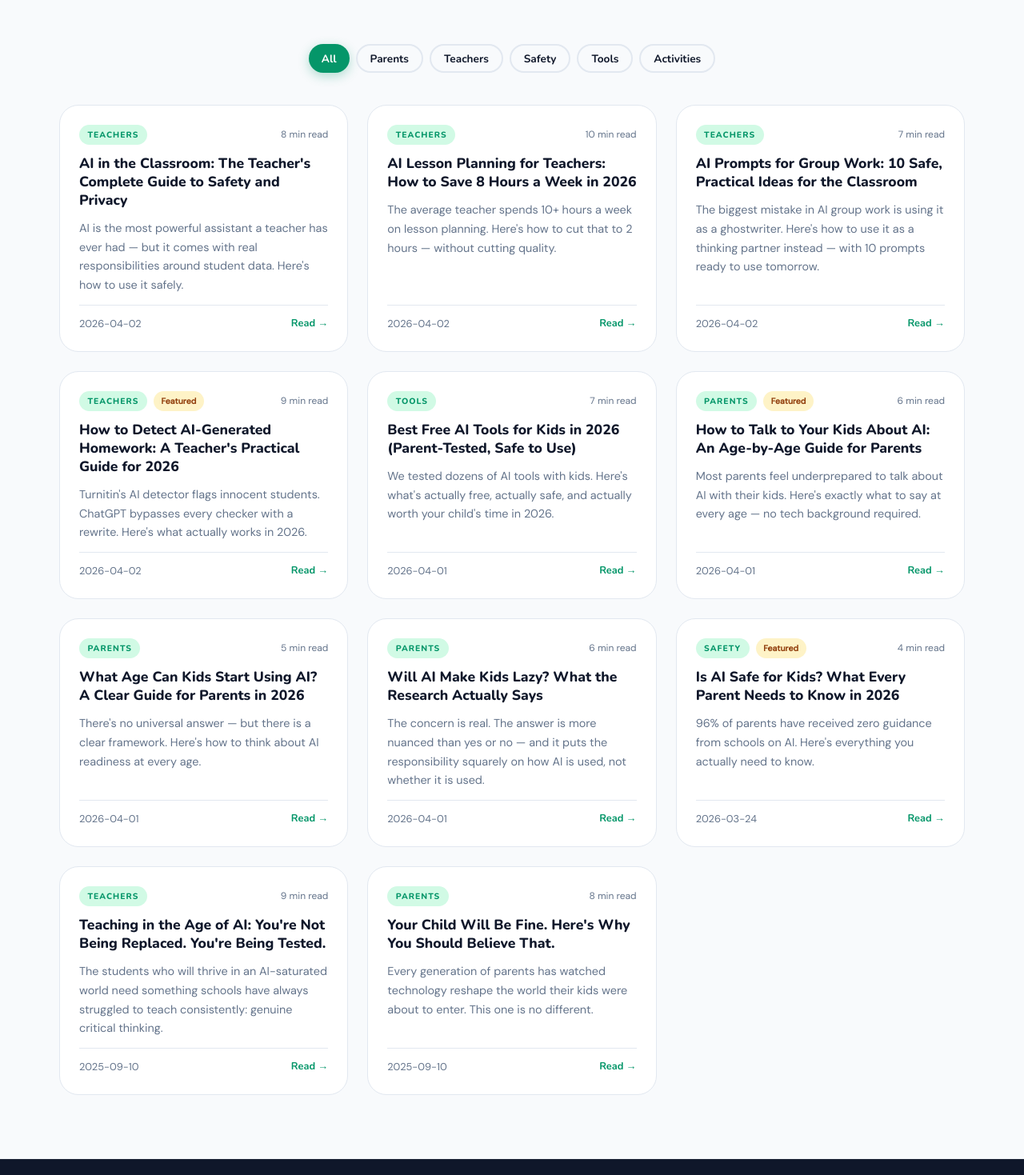
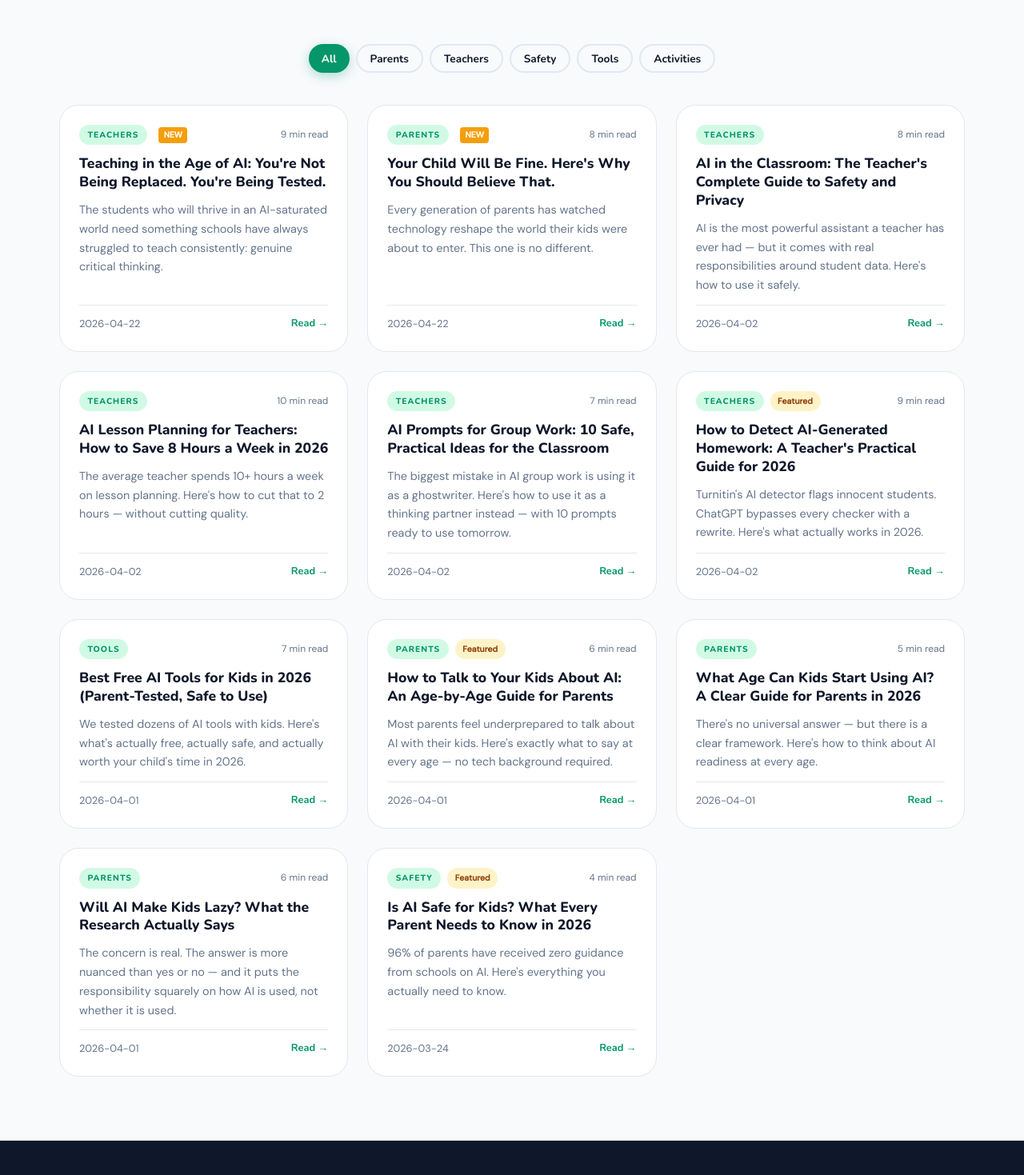
Before and after one commit to kenyjohn/avenircore-kids, a React (Vite) app: page /blog in a window 1280 px wide. Shown: the part 321-1790 px from the top of the page at 80% size. Built offline with nearby package versions, Linux system fonts and the light colour scheme.

Commit message:
fix: update blog dates, syndicate content, and add NEW UI badges

```diff
--- a/src/pages/BlogIndex.jsx
+++ b/src/pages/BlogIndex.jsx
@@ -57,6 +57,7 @@ const BlogIndex = () => {
                 <article className="blog-card">
                   <div className="blog-card-meta">
                     <span className="blog-card-tag">{post.category}</span>
+                    {post.isNew && <span className="blog-card-new" style={{ background: 'var(--color-amber)', color: 'white', padding: '0.1rem 0.4rem', borderRadius: '4px', fontSize: '0.65rem', marginLeft: '0.4rem', fontWeight: 'bold' }}>NEW</span>}
                     {post.featured && <span className="blog-card-featured">Featured</span>}
                     {post.readingTime && <span className="blog-card-time">{post.readingTime}</span>}
                   </div>
--- a/src/pages/PillarPage.jsx
+++ b/src/pages/PillarPage.jsx
@@ -9,6 +9,7 @@ const PILLAR_ARTICLES = [
   { slug: 'how-to-talk-to-kids-about-ai', icon: '💬', order: 3 },
   { slug: 'free-ai-tools-for-kids-2026', icon: '🛠️', order: 4 },
   { slug: 'will-ai-make-kids-lazy', icon: '🧠', order: 5 },
+  { slug: 'your-child-will-be-fine-ai-future', icon: '🌱', order: 6 },
 ]
 
 const pillarSchema = {
@@ -152,6 +153,7 @@ const PillarPage = () => {
                   <div className="pillar-article-body">
                     <div style={{ display: 'flex', alignItems: 'center', gap: '0.75rem', marginBottom: '0.4rem', flexWrap: 'wrap' }}>
                       <span className="section-label" style={{ margin: 0, fontSize: '0.6rem' }}>{post.category}</span>
+                      {post.isNew && <span style={{ background: 'var(--color-amber)', color: 'white', padding: '0.1rem 0.4rem', borderRadius: '4px', fontSize: '0.6rem', fontWeight: 'bold' }}>NEW</span>}
                       {post.readingTime && (
                         <span style={{ fontSize: '0.75rem', color: 'var(--color-text-muted)' }}>{post.readingTime}</span>
                       )}
--- a/src/pages/TeacherHub.jsx
+++ b/src/pages/TeacherHub.jsx
@@ -8,6 +8,7 @@ const TEACHER_ARTICLES = [
   { slug: 'detect-ai-homework-guide', icon: '🔍', order: 2 },
   { slug: 'ai-lesson-planning-for-teachers', icon: '📚', order: 3 },
   { slug: 'ai-prompts-for-group-work', icon: '🤝', order: 4 },
+  { slug: 'teaching-in-the-age-of-ai-not-being-replaced', icon: '🍎', order: 5 },
 ]
 
 const teacherHubSchema = {
@@ -155,6 +156,7 @@ const TeacherHub = () => {
                   <div className="pillar-article-body">
                     <div style={{ display: 'flex', alignItems: 'center', gap: '0.75rem', marginBottom: '0.4rem' }}>
                       <span className="section-label" style={{ margin: 0, fontSize: '0.6rem', color: 'var(--color-teacher)', background: 'var(--color-teacher-soft)', borderColor: 'var(--color-teacher-light)' }}>FOR EDUCATORS</span>
+                      {post.isNew && <span style={{ background: 'var(--color-amber)', color: 'white', padding: '0.1rem 0.4rem', borderRadius: '4px', fontSize: '0.6rem', fontWeight: 'bold' }}>NEW</span>}
                       <span style={{ fontSize: '0.75rem', color: 'var(--color-text-muted)' }}>{post.readingTime}</span>
                     </div>
                     <h2 className="pillar-article-title">{post.title}</h2>
--- a/src/posts/teaching-in-the-age-of-ai-not-being-replaced.mdx
+++ b/src/posts/teaching-in-the-age-of-ai-not-being-replaced.mdx
@@ -1,7 +1,8 @@
 export const title = "Teaching in the Age of AI: You're Not Being Replaced. You're Being Tested."
 export const description = "The students who will thrive in an AI-saturated world need something schools have always struggled to teach consistently: genuine critical thinking. That's your territory, not the machine's."
 export const excerpt = "The students who will thrive in an AI-saturated world need something schools have always struggled to teach consistently: genuine critical thinking."
-export const date = "2025-09-10"
+export const date = "2026-04-22"
+export const isNew = true
 export const category = "Teachers"
 export const keywords = "AI in education, teaching critical thinking, AI literacy classroom, future ready students, educator resources"
 export const author = "AvenirCore Team"
@@ -47,6 +48,8 @@ AI is extremely confident. It hedges sometimes, but when it's wrong it's usually
 
 You've been teaching this for years. It just has higher stakes now.
 
+<NewsletterCTA variant="mid" role="teacher" />
+
 ## Practical Ground: What's Worth Changing
 
 Not everything needs to change. But some things do.
@@ -79,4 +82,6 @@ The machine is not coming for your job. It's arriving in your classroom as one m
 
 ---
 
+<NewsletterCTA variant="end" role="teacher" />
+
 *AvenirCore's TeacherHub gives educators ready-to-use AI literacy resources for ages 6–14: lesson scaffolds, classroom discussion guides, and curriculum-linked activities designed to build genuine critical thinking. Everything is free to explore. [Visit TeacherHub →](/teachers)*
--- a/src/posts/your-child-will-be-fine-ai-future.mdx
+++ b/src/posts/your-child-will-be-fine-ai-future.mdx
@@ -1,7 +1,8 @@
 export const title = "Your Child Will Be Fine. Here's Why You Should Believe That."
 export const description = "Every generation of parents has watched technology reshape the world their kids were about to enter. This one is no different — except we're living through it in real time, which makes it feel bigger than it probably is."
 export const excerpt = "Every generation of parents has watched technology reshape the world their kids were about to enter. This one is no different."
-export const date = "2025-09-10"
+export const date = "2026-04-22"
+export const isNew = true
 export const category = "Parents"
 export const keywords = "AI literacy, future of work, raising children, parenting in the digital age, AI jobs"
 export const author = "AvenirCore Team"
@@ -41,6 +42,8 @@ That fear is more real than the ATM analogy. And it doesn't have a clean answer,
 
 Your parents couldn't prepare you for the internet. Their parents couldn't prepare them for the world that came after World War II. What got passed down wasn't specific knowledge. It was judgment, steadiness, the habit of paying attention. The fact that you're thinking carefully about this right now — that *is* something you can pass on.
 
+<NewsletterCTA variant="mid" role="parent" />
+
 ## What You Can Actually Do
 
 The most useful thing you can do for a child growing up with AI is not to make them an AI expert. It's to help them stay human in the ways that will matter.
@@ -63,4 +66,6 @@ You're probably doing more of that than you realize.
 
 ---
 
+<NewsletterCTA variant="end" role="parent" />
+
 *At AvenirCore, we help children aged 6–14 build the thinking skills to work with AI — not just around it. Our stories, activities, and teacher resources are designed to be age-appropriate, honest about what AI can and can't do, and focused on the human skills that outlast every new tool. [Explore our learning tracks →](/stories)*
--- a/src/utils/posts.js
+++ b/src/utils/posts.js
@@ -17,6 +17,7 @@ export function getAllPosts() {
         keywords: mod.keywords,
         faqs: mod.faqs || null,
         featured: mod.featured || false,
+        isNew: mod.isNew || false,
         readingTime: mod.readingTime || '4 min read',
         howToSteps: mod.howToSteps || null,
       }
@@ -38,6 +39,7 @@ export function getPostBySlug(slug) {
     keywords: mod.keywords,
     faqs: mod.faqs || null,
     featured: mod.featured || false,
+    isNew: mod.isNew || false,
     readingTime: mod.readingTime || '4 min read',
     howToSteps: mod.howToSteps || null,
   }
```
Also changed, not shown: .agents/skills/content-syndication.md (added), 1 other file (tests, documents, lock files or other folders).
